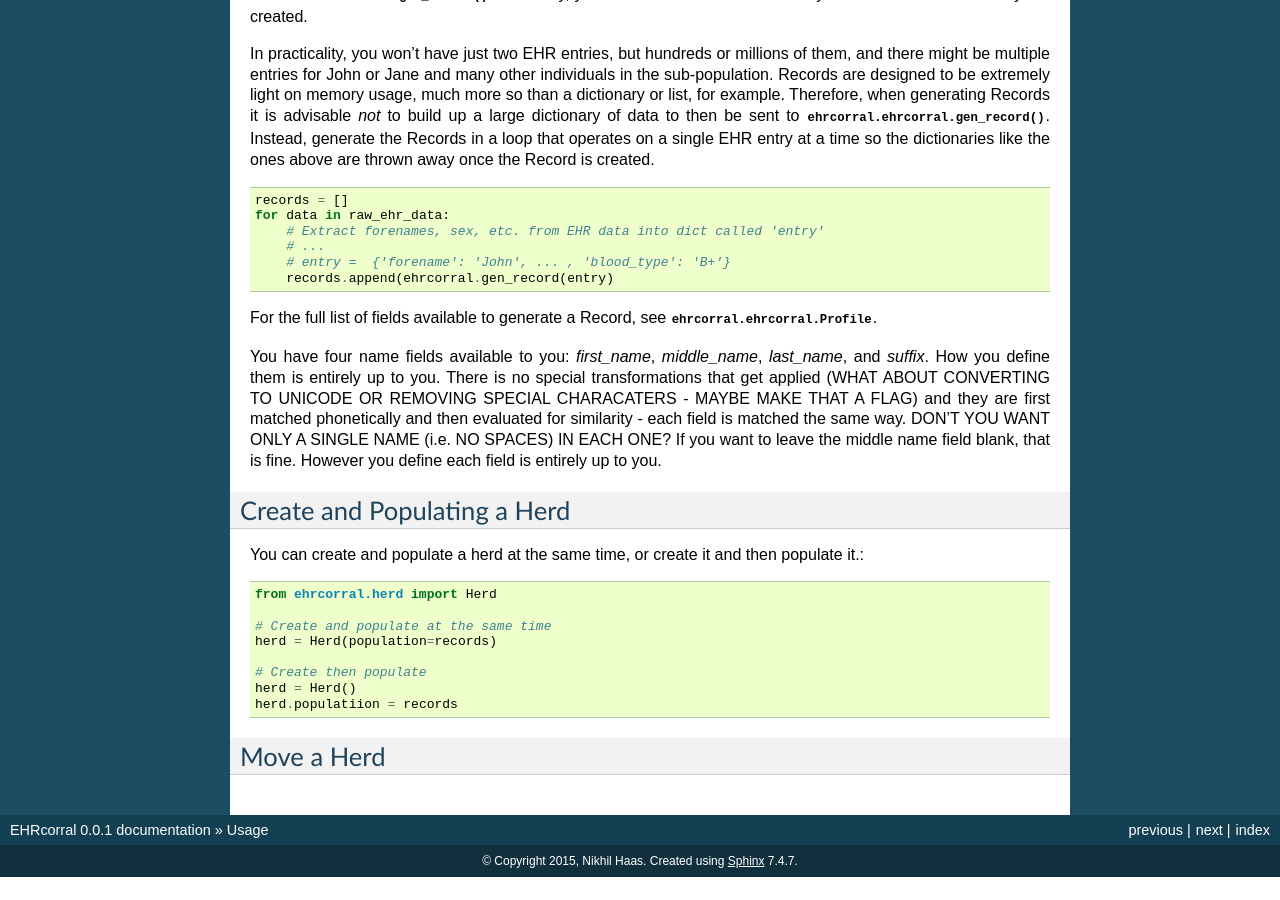
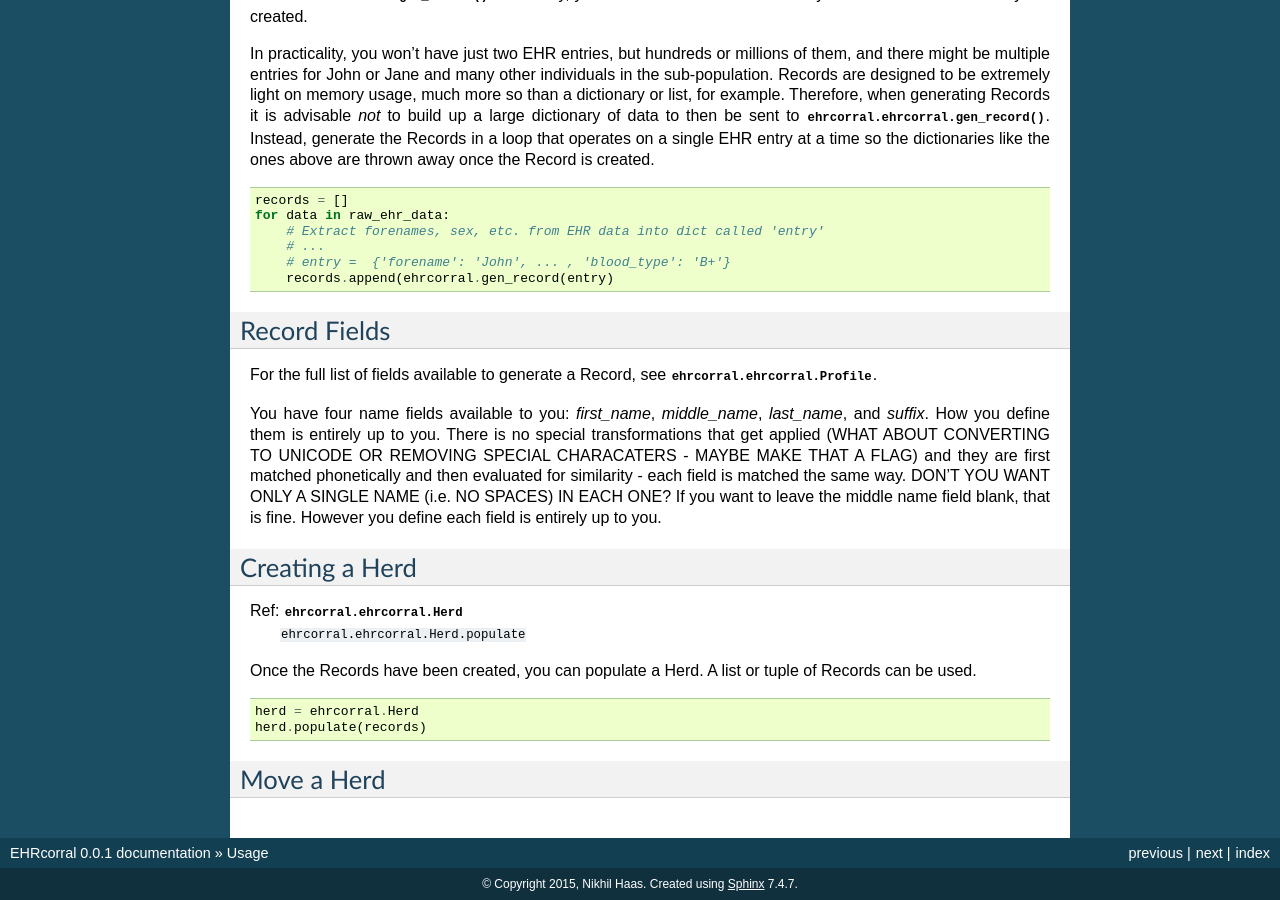
Before and after one commit to nsh87/ehrcorral, a Sphinx documentation site: the page built from docs/usage.rst, in a window 1280 px wide and 900 px high, scrolled down 1083 px. Built offline with Sphinx 7.4.7, drawn with Linux system fonts in a browser that asks for light colours; cross-references to code outside the pages are shown as plain code; before the commit the page ends 1960 px from its top, so only the background shows below that; some of the changed text lies outside the part shown.

Commit message:
Update process for creating a Herd

```diff
--- a/docs/usage.rst
+++ b/docs/usage.rst
@@ -84,6 +84,9 @@ created.
         # entry =  {'forename': 'John', ... , 'blood_type': 'B+'}
         records.append(ehrcorral.gen_record(entry)
 
+Record Fields
+-------------
+
 For the full list of fields available to generate a Record, see
 :py:class:`ehrcorral.ehrcorral.Profile`.
 
@@ -96,20 +99,19 @@ is matched the same way. DON'T YOU WANT ONLY A SINGLE NAME (i.e. NO SPACES)
 IN EACH ONE? If you want to leave the middle name field blank, that is fine.
 However you define each field is entirely up to you.
 
-Create and Populating a Herd
-----------------------------
+Creating a Herd
+---------------
 
-You can create and populate a herd at
-the same time, or create it and then populate it.::
+Ref: :py:class:`ehrcorral.ehrcorral.Herd`
+     :py:method:`ehrcorral.ehrcorral.Herd.populate`
 
-    from ehrcorral.herd import Herd
+Once the Records have been created, you can populate a Herd. A list or tuple
+of Records can be used.
 
-    # Create and populate at the same time
-    herd = Herd(population=records)
+.. code-block:: python
 
-    # Create then populate
-    herd = Herd()
-    herd.populatiion = records
+    herd = ehrcorral.Herd
+    herd.populate(records)
 
 Move a Herd
 -----------
```
